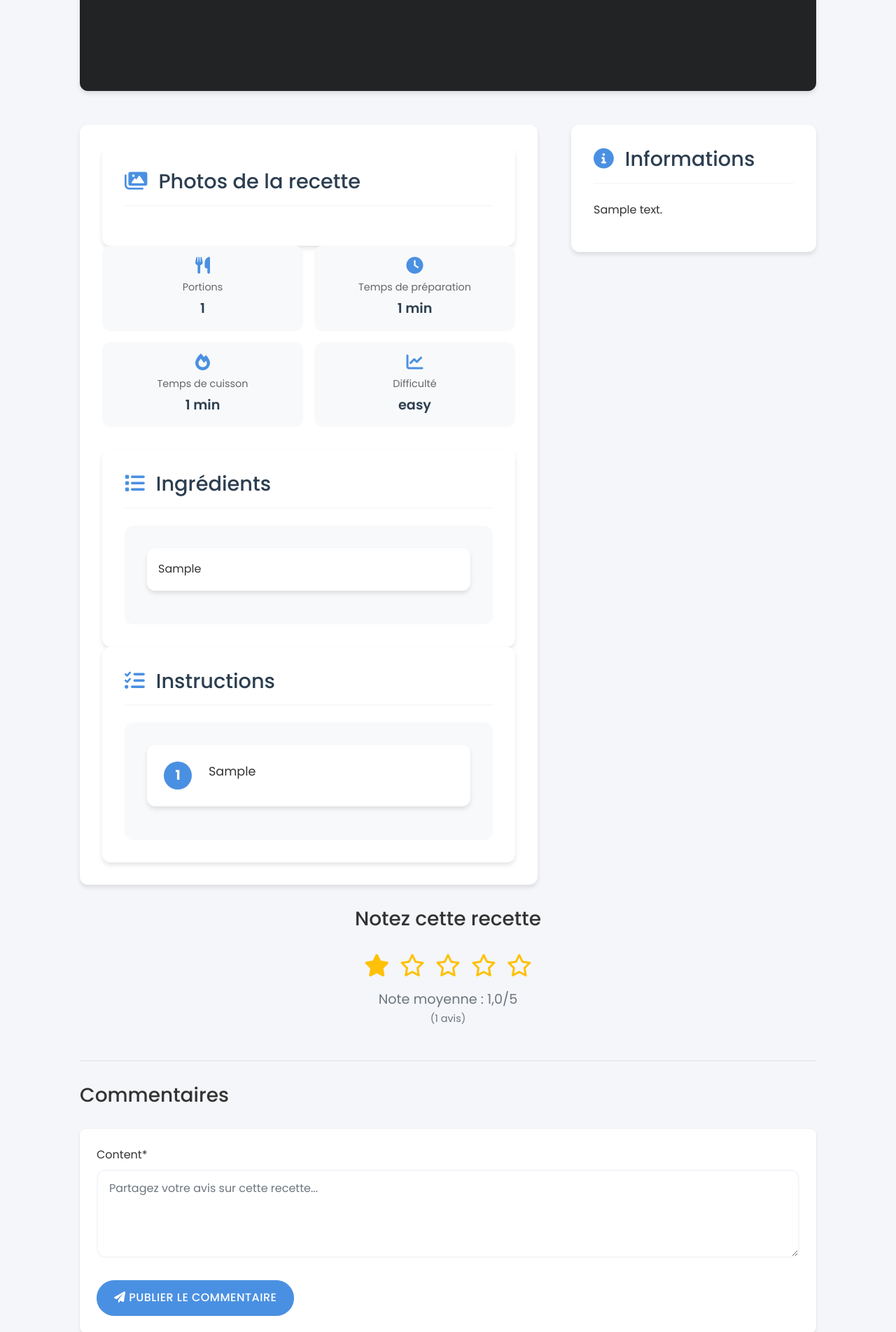
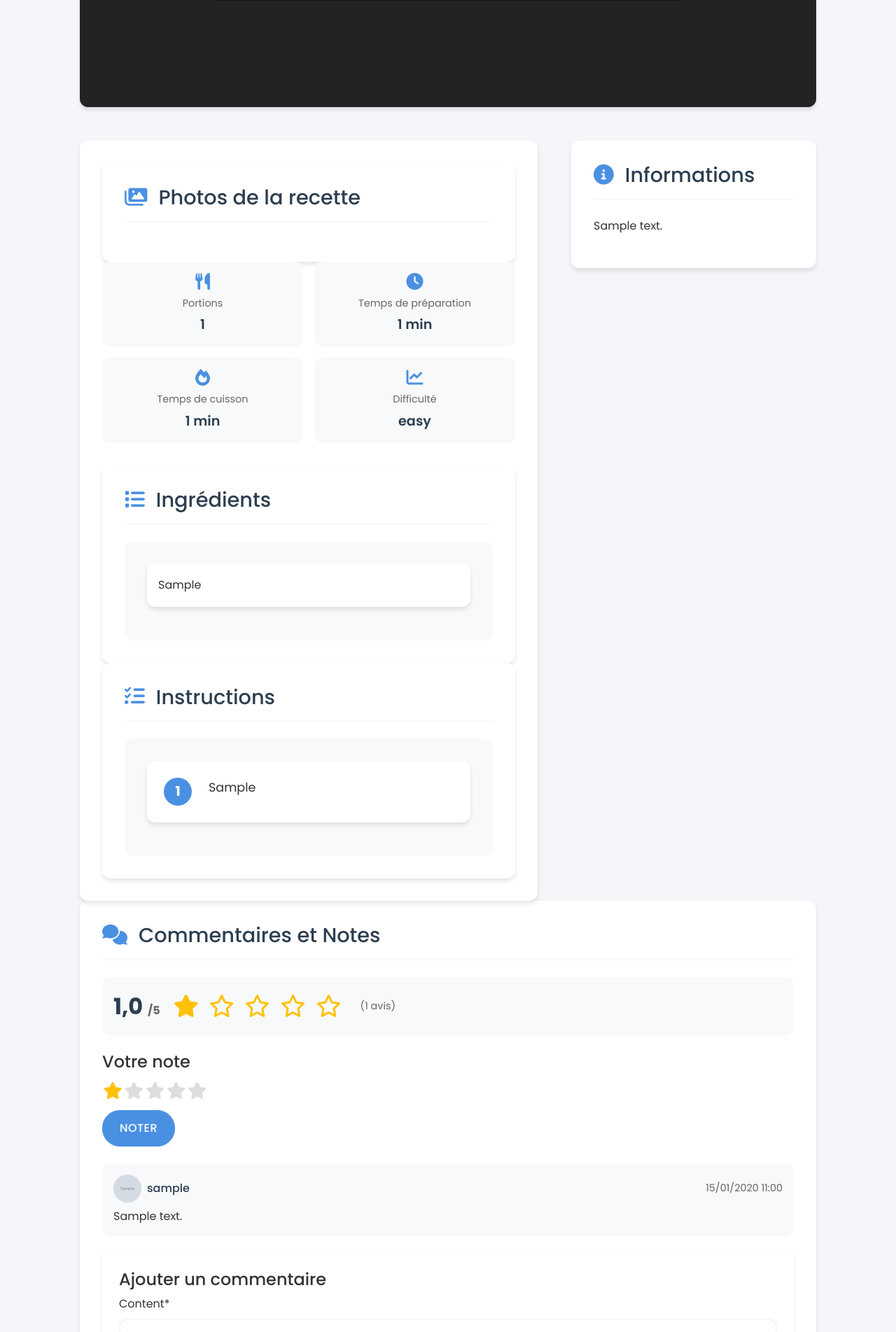
Before and after one commit to issame-ariba/Cooking-Home, a Django app: page /recipe/1/ in a window 1280 px wide. Shown: the part 472-2375 px from the top of the page at 70% size. Run offline with Django 5.2, Linux system fonts and the light colour scheme; a user stored in the database is signed in; tables that the repository leaves empty hold one stand-in row (values such as "Sample post"); grey boxes marked "Sample" are stand-in pictures; some libraries are stand-ins or nearby versions.

Commit message:
Mise à jour des vues et des templates pour améliorer l'affichage des commentaires et des notes

```diff
--- a/recipes/forms.py
+++ b/recipes/forms.py
@@ -4,17 +4,21 @@
 from .models import Recipe, UserProfile, Category, RecipeImage, RecipeComment, RecipeRating
 
 class UserRegistrationForm(UserCreationForm):
-    email = forms.EmailField(required=True)
+    email = forms.EmailField(required=True, label="Email")
+    first_name = forms.CharField(max_length=30, required=False, label="Prénom")
+    last_name = forms.CharField(max_length=30, required=False, label="Nom")
 
     class Meta:
         model = User
-        fields = ('username', 'email', 'password1', 'password2')
+        fields = ('username', 'email', 'first_name', 'last_name', 'password1', 'password2')
+        widgets = {
+            'username': forms.TextInput(attrs={'class': 'form-control'}),
+            'email': forms.EmailInput(attrs={'class': 'form-control'}),
+            'first_name': forms.TextInput(attrs={'class': 'form-control'}),
+            'last_name': forms.TextInput(attrs={'class': 'form-control'}),
+        }
 
 class UserProfileForm(forms.ModelForm):
-    first_name = forms.CharField(max_length=30, required=False, label="Prénom")
-    last_name = forms.CharField(max_length=30, required=False, label="Nom")
-    email = forms.EmailField(required=True, label="Email")
-
     class Meta:
         model = UserProfile
         fields = ('display_name', 'bio', 'specialties', 'avatar', 'location', 'website', 'social_media')
@@ -26,24 +30,6 @@
             'website': forms.URLInput(attrs={'class': 'form-control'}),
             'social_media': forms.TextInput(attrs={'class': 'form-control'}),
         }
-
-    def __init__(self, *args, **kwargs):
-        super().__init__(*args, **kwargs)
-        if self.instance and hasattr(self.instance, 'user'):
-            self.fields['first_name'].initial = self.instance.user.first_name
-            self.fields['last_name'].initial = self.instance.user.last_name
-            self.fields['email'].initial = self.instance.user.email
-
-    def save(self, commit=True):
-        profile = super().save(commit=False)
-        if commit:
-            profile.save()
-            user = profile.user
-            user.first_name = self.cleaned_data['first_name']
-            user.last_name = self.cleaned_data['last_name']
-            user.email = self.cleaned_data['email']
-            user.save()
-        return profile
 
 class MultipleFileInput(forms.ClearableFileInput):
     allow_multiple_selected = True
--- a/recipes/views.py
+++ b/recipes/views.py
@@ -47,11 +47,19 @@
 
 def recipe_detail(request, pk):
     recipe = get_object_or_404(Recipe, pk=pk)
+
+    # Récupérer la note de l'utilisateur connecté s'il est authentifié
     user_rating = None
     if request.user.is_authenticated:
         user_rating = recipe.ratings.filter(user=request.user).first()
 
+    # Récupérer tous les commentaires et les notes
     comments = recipe.comments.all().order_by('-created_at')
+    ratings = recipe.ratings.all()
+
+    # Calculer la moyenne des notes
+    avg_rating = recipe.ratings.aggregate(Avg('value'))['value__avg'] or 0
+
     comment_form = RecipeCommentForm()
 
     # Formater les ingrédients et les instructions
@@ -62,6 +70,8 @@
         'recipe': recipe,
         'user_rating': user_rating,
         'comments': comments,
+        'ratings': ratings,
+        'avg_rating': round(avg_rating, 1),
         'comment_form': comment_form,
         'ingredients_list': ingredients_list,
         'instructions_list': instructions_list
--- a/templates/recipes/recipe_detail.html
+++ b/templates/recipes/recipe_detail.html
@@ -543,6 +543,97 @@
     resize: vertical;
     min-height: 100px;
 }
+
+/* Styles pour les commentaires et notes */
+.rating-summary {
+    background: var(--light-bg);
+    padding: 1rem;
+    border-radius: var(--border-radius);
+}
+
+.average-rating {
+    font-size: 2rem;
+    font-weight: bold;
+    color: var(--secondary-color);
+}
+
+.rating-max {
+    font-size: 1rem;
+    color: #666;
+}
+
+.rating-stars {
+    margin: 0 1rem;
+}
+
+.rating-count {
+    color: #666;
+}
+
+.rating-stars-input {
+    display: flex;
+    flex-direction: row-reverse;
+    justify-content: flex-end;
+}
+
+.rating-stars-input input {
+    display: none;
+}
+
+.rating-stars-input label {
+    cursor: pointer;
+    font-size: 1.5rem;
+    color: #ddd;
+    padding: 0 0.1rem;
+}
+
+.rating-stars-input label:hover,
+.rating-stars-input label:hover ~ label,
+.rating-stars-input input:checked ~ label {
+    color: #ffc107;
+}
+
+.comment-item {
+    background: var(--light-bg);
+    border-radius: var(--border-radius);
+    padding: 1rem;
+    margin-bottom: 1rem;
+}
+
+.comment-header {
+    display: flex;
+    justify-content: space-between;
+    align-items: center;
+    margin-bottom: 0.5rem;
+}
+
+.comment-user {
+    display: flex;
+    align-items: center;
+    gap: 0.5rem;
+}
+
+.comment-avatar {
+    width: 40px;
+    height: 40px;
+    border-radius: 50%;
+    object-fit: cover;
+}
+
+.comment-username {
+    font-weight: 500;
+    color: var(--secondary-color);
+}
+
+.comment-date {
+    color: #666;
+    font-size: 0.9rem;
+}
+
+.comment-content {
+    line-height: 1.5;
+    color: var(--text-color);
+}
 </style>
 {% endblock %}
 
@@ -564,6 +655,14 @@
                     <i class="fas fa-user"></i>
                     <span>{{ recipe.author.get_full_name }}</span>
                 </div>
+                {% if user.is_authenticated %}
+                <div class="recipe-meta-item">
+                    <button id="favorite-button" class="btn btn-link text-white" onclick="toggleFavorite()">
+                        <i class="fas fa-heart {% if user in recipe.favorites.all %}text-danger{% endif %}"></i>
+                        <span id="favorite-text">{% if user in recipe.favorites.all %}Retirer des favoris{% else %}Ajouter aux favoris{% endif %}</span>
+                    </button>
+                </div>
+                {% endif %}
             </div>
         </div>
     </div>
@@ -667,67 +766,89 @@
         </div>
     </div>
 
-    <!-- Section de notation -->
-    <div class="rating-section">
-        <h3 class="mb-4">Notez cette recette</h3>
-        <div class="rating-stars" data-recipe-id="{{ recipe.id }}">
+    <!-- Section des commentaires et notes -->
+    <div class="recipe-section">
+        <h3 class="section-title">
+            <i class="fas fa-comments"></i> Commentaires et Notes
+        </h3>
+
+        <!-- Affichage de la note moyenne -->
+        <div class="rating-summary mb-4">
+            <div class="d-flex align-items-center">
+                <div class="average-rating">
+                    <span class="rating-value">{{ avg_rating }}</span>
+                    <span class="rating-max">/5</span>
+                </div>
+                <div class="rating-stars">
                     {% for i in "12345" %}
-                <i class="{% if user_rating and user_rating.value >= forloop.counter %}fas{% else %}far{% endif %} fa-star"
-                   data-rating="{{ forloop.counter }}"></i>
+                        {% if forloop.counter <= avg_rating %}
+                            <i class="fas fa-star text-warning"></i>
+                        {% else %}
+                            <i class="far fa-star text-warning"></i>
+                        {% endif %}
                     {% endfor %}
                 </div>
-        <div class="rating-average">
-            Note moyenne : <span id="average-rating">{{ recipe.ratings.all|average_rating|default:"0" }}</span>/5
-        </div>
-        <div class="rating-count">
-            ({{ recipe.ratings.count }} avis)
+                <span class="rating-count ms-2">({{ ratings.count }} avis)</span>
             </div>
         </div>
 
-    <!-- Section des commentaires -->
-    <div class="comments-section">
-        <h3 class="mb-4">Commentaires</h3>
-
-        <!-- Formulaire de commentaire -->
+        <!-- Formulaire de note pour utilisateur connecté -->
         {% if user.is_authenticated %}
-        <div class="comment-form">
-            <form method="post" action="{% url 'recipes:recipe_comment' recipe.id %}">
+            <div class="user-rating mb-4">
+                <h4>Votre note</h4>
+                <form method="post" action="{% url 'recipes:recipe_rate' recipe.pk %}" class="rating-form">
                     {% csrf_token %}
-                {{ comment_form|crispy }}
-                <button type="submit" class="btn btn-primary mt-3">
-                    <i class="fas fa-paper-plane"></i> Publier le commentaire
-                </button>
+                    <div class="rating-stars-input">
+                        {% for i in "54321" %}
+                            <input type="radio" name="value" value="{{ i }}" id="star{{ i }}" {% if user_rating.value == i|add:"0" %}checked{% endif %}>
+                            <label for="star{{ i }}"><i class="fas fa-star"></i></label>
+                        {% endfor %}
+                    </div>
+                    <button type="submit" class="btn btn-primary mt-2">Noter</button>
                 </form>
-        </div>
-        {% else %}
-        <div class="alert alert-info">
-            <i class="fas fa-info-circle"></i>
-            <a href="{% url 'login' %}?next={{ request.path }}">Connectez-vous</a> pour laisser un commentaire.
             </div>
         {% endif %}
 
         <!-- Liste des commentaires -->
-        <div class="comments-list mt-4">
+        <div class="comments-list">
             {% for comment in comments %}
-            <div class="comment">
+                <div class="comment-item">
                     <div class="comment-header">
-                    <div class="comment-author">
-                        <i class="fas fa-user-circle"></i> {{ comment.user.get_full_name|default:comment.user.username }}
+                        <div class="comment-user">
+                            <img src="{{ comment.user.userprofile.avatar.url|default:'/static/images/default-avatar.png' }}"
+                                 alt="{{ comment.user.username }}"
+                                 class="comment-avatar">
+                            <span class="comment-username">{{ comment.user.username }}</span>
                         </div>
                         <div class="comment-date">
-                        <i class="fas fa-clock"></i> {{ comment.created_at|date:"d/m/Y H:i" }}
+                            {{ comment.created_at|date:"d/m/Y H:i" }}
                         </div>
                     </div>
                     <div class="comment-content">
-                    {{ comment.content|linebreaks }}
+                        {{ comment.content }}
                     </div>
                 </div>
             {% empty %}
-            <div class="alert alert-info">
-                <i class="fas fa-info-circle"></i> Aucun commentaire pour le moment. Soyez le premier à commenter !
-            </div>
+                <p class="text-muted">Aucun commentaire pour le moment.</p>
             {% endfor %}
         </div>
+
+        <!-- Formulaire de commentaire pour utilisateur connecté -->
+        {% if user.is_authenticated %}
+            <div class="comment-form mt-4">
+                <h4>Ajouter un commentaire</h4>
+                <form method="post" action="{% url 'recipes:recipe_comment' recipe.pk %}">
+                    {% csrf_token %}
+                    {{ comment_form|crispy }}
+                    <button type="submit" class="btn btn-primary mt-2">Publier</button>
+                </form>
+            </div>
+        {% else %}
+            <div class="alert alert-info mt-4">
+                <i class="fas fa-info-circle"></i>
+                <a href="{% url 'login' %}">Connectez-vous</a> pour laisser un commentaire ou une note.
+            </div>
+        {% endif %}
     </div>
 </div>
 {% endblock %}
@@ -937,5 +1058,33 @@
         });
     });
 });
+
+function toggleFavorite() {
+    $.ajax({
+        url: "{% url 'recipes:toggle_favorite' recipe.pk %}",
+        method: 'POST',
+        data: {
+            'csrfmiddlewaretoken': '{{ csrf_token }}'
+        },
+        success: function(response) {
+            if (response.success) {
+                const favoriteButton = $('#favorite-button');
+                const favoriteIcon = favoriteButton.find('i');
+                const favoriteText = $('#favorite-text');
+
+                if (response.is_favorite) {
+                    favoriteIcon.addClass('text-danger');
+                    favoriteText.text('Retirer des favoris');
+                } else {
+                    favoriteIcon.removeClass('text-danger');
+                    favoriteText.text('Ajouter aux favoris');
+                }
+            }
+        },
+        error: function() {
+            alert('Une erreur est survenue. Veuillez réessayer.');
+        }
+    });
+}
 </script>
 {% endblock %}
```
Also changed, not shown: templates/recipes/recipe_list.html (+57 -8 lines). Lines whose indentation alone changed are shown as unchanged.
